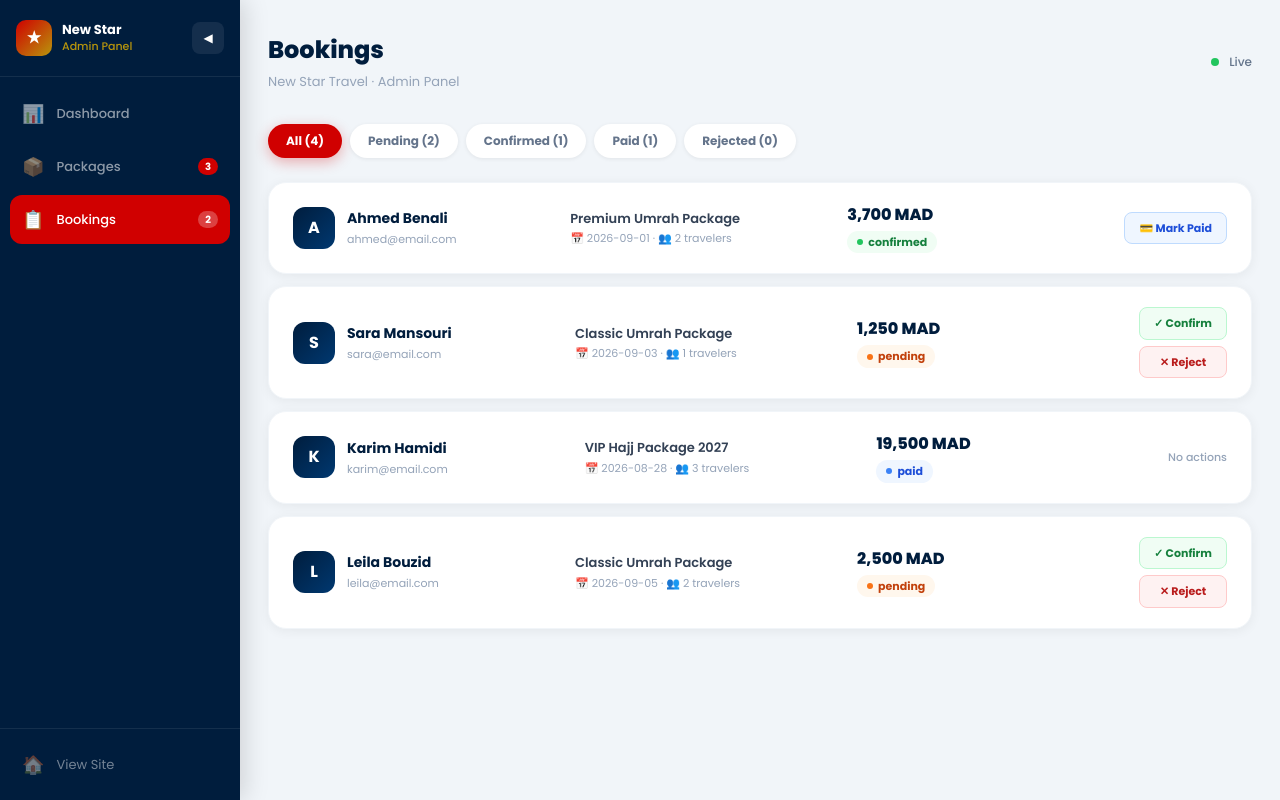
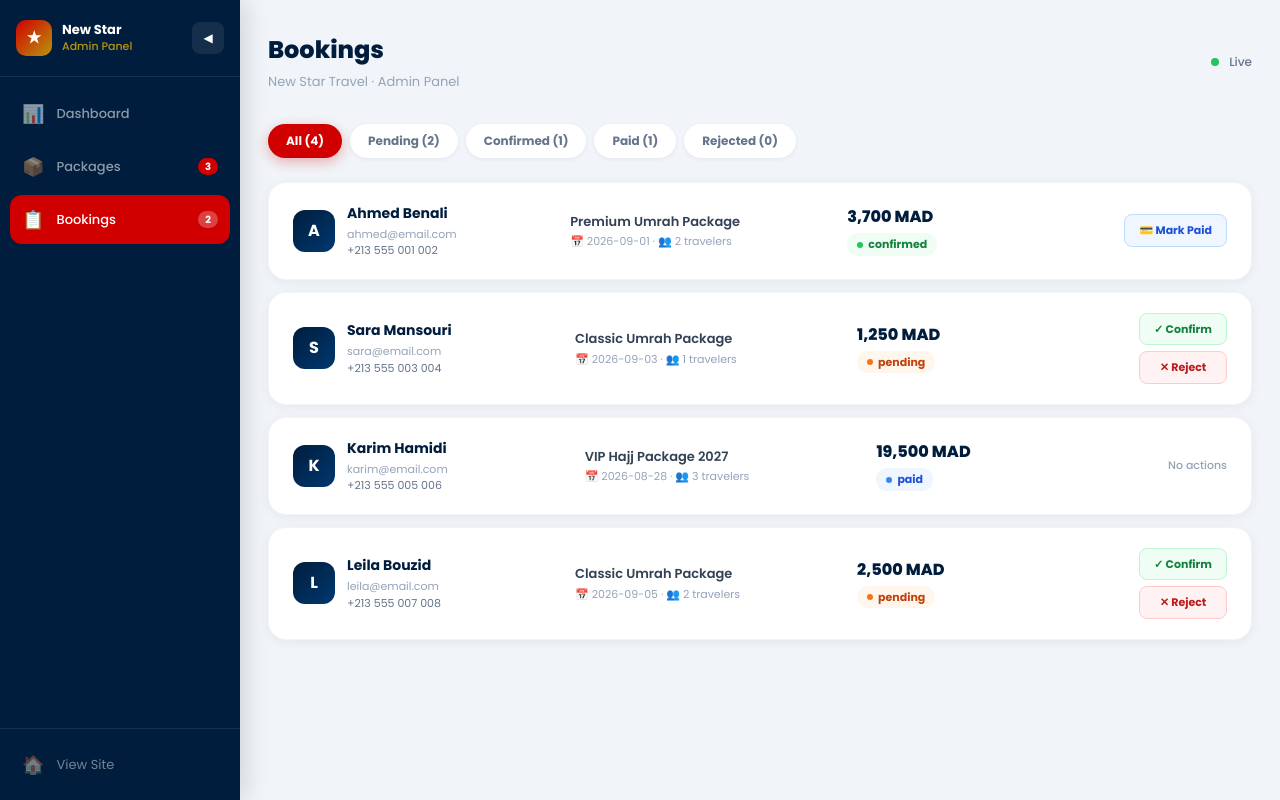
Before and after one commit to Allossy01/new-star-travel, a Next.js app: page /admin in a window 1280 px wide. Both pictures are taken after a click on the button "View All →". Built offline with nearby package versions, Linux system fonts and the light colour scheme.

Commit message:
auto-update

```diff
--- a/app/admin/page.tsx
+++ b/app/admin/page.tsx
@@ -455,6 +455,7 @@ export default function AdminPage() {
                       <div>
                         <div style={{ fontWeight: 700, color: '#001d3d', fontSize: 14 }}>{b.customerName}</div>
                         <div style={{ color: '#94a3b8', fontSize: 11, marginTop: 2 }}>{b.email}</div>
+                        {b.phone && <div style={{ color: '#64748b', fontSize: 11 }}>{b.phone}</div>}
                       </div>
                     </div>
 
```
